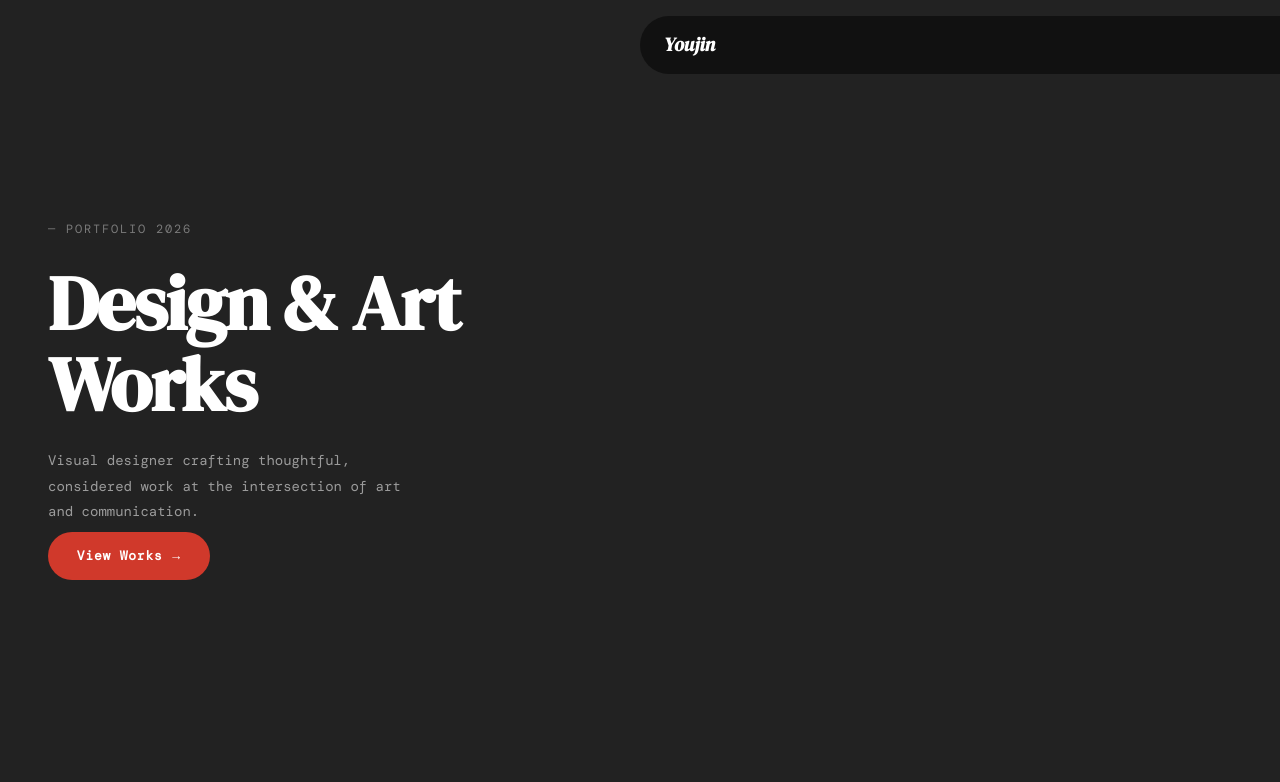
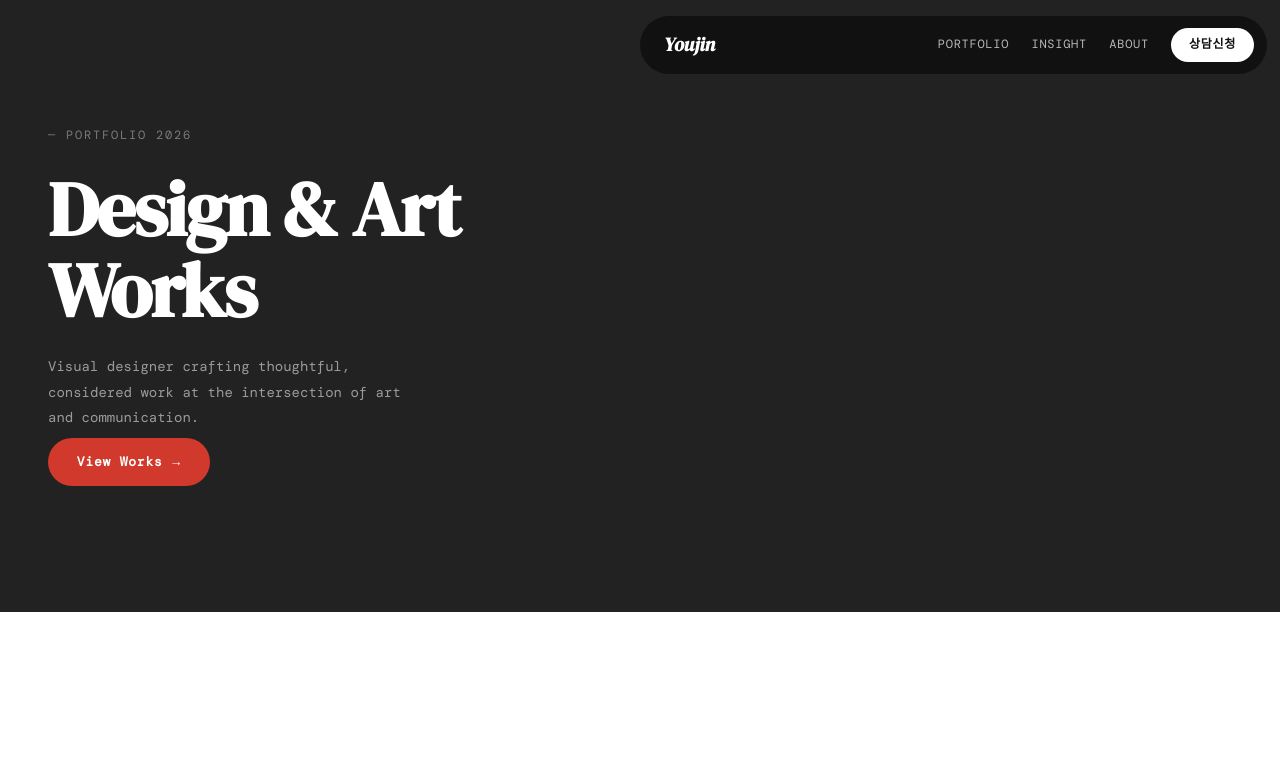
Before and after one commit to rmlrml13/youjin-portfolio, a Next.js app: page / in a window 1280 px wide. Shown: the top 782 px of the page. Built offline with nearby package versions, Linux system fonts and the light colour scheme; no server answers; the database is empty; a web font is replaced by a local one.

Commit message:
20260228 스타일 조정

```diff
--- a/app/globals.css
+++ b/app/globals.css
@@ -43,7 +43,7 @@ body {
   top: 1rem; left: 50%; right: auto;
   transform: translateX(-50%);
   z-index: 100;
-  width: min(calc(100% - 2rem), 1280px);
+  width: min(calc(100% - 51%), 1280px);
   background: #111111;
   border-radius: 100px;
   padding: 0.75rem 0.85rem 0.75rem 1.5rem;
@@ -148,7 +148,7 @@ body {
 
 /* ── Hero — 다크 배경 + 왼쪽 텍스트 ── */
 .hero-section {
-  min-height: 100vh;
+  min-height: 55vh;
   background: var(--bg-dark);
   display: flex;
   align-items: center;
--- a/components/Header.tsx
+++ b/components/Header.tsx
@@ -30,9 +30,9 @@ export default function Header({ name }: Props) {
 
         {/* 데스크탑 네비 */}
         <nav className="site-nav desktop-nav">
-          <a href="#works">Works</a>
-          <a href="#about">About</a>
-          <a href="#contact">Contact</a>
+          <a href="#works">portfolio</a>
+          <a href="#about">insight</a>
+          <a href="#contact">about</a>
           <a href="#contact" className="nav-cta">상담신청</a>
         </nav>
 
```
